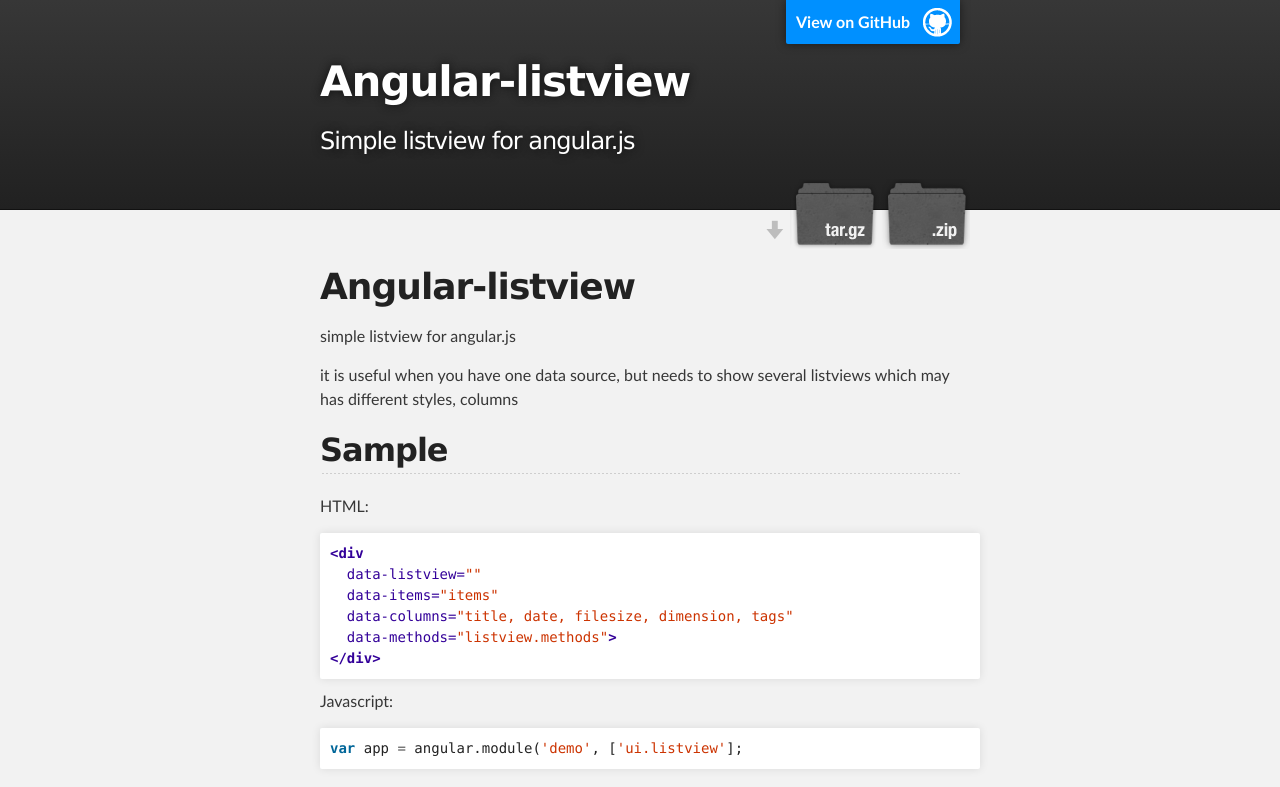
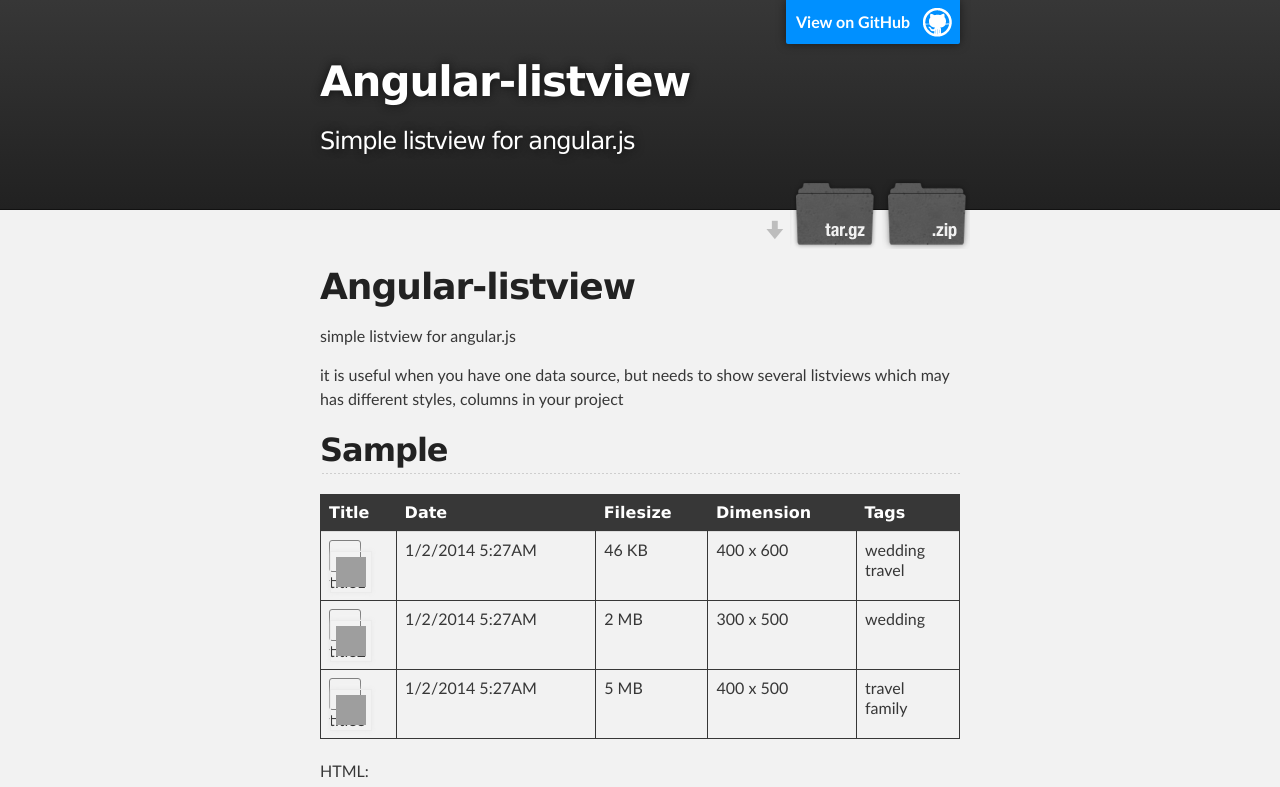
Before and after one commit to yaoyi/angular-listview, a plain HTML site: page index.html in a window 1280 px wide. Shown: the top 787 px of the page. Drawn offline with nearby package versions, Linux system fonts and the light colour scheme; no server answers; grey boxes are pictures that could not be loaded.

Commit message:
update demo assets

```diff
--- a/index.html
+++ b/index.html
@@ -37,7 +37,7 @@
 
 <p>simple listview for angular.js</p>
 
-<p>it is useful when you have one data source, but needs to show several listviews which may has different styles, columns</p>
+<p>it is useful when you have one data source, but needs to show several listviews which may has different styles, columns in your project</p>
 
 <h2>
 <a name="sample" class="anchor" href="#sample"><span class="octicon octicon-link"></span></a>Sample</h2>
--- a/javascripts/app.js
+++ b/javascripts/app.js
@@ -7,7 +7,8 @@
       filesize: "45678",
       width: "400",
       height: "600",
-      tags: ['wedding','travel']
+      tags: ['wedding','travel'],
+      thumb: 'cover1.jpg'
     },
     {
       title: "title2",
@@ -15,7 +16,8 @@
       filesize: "1567802",
       width: "300",
       height: "500",
-      tags: ['wedding']
+      tags: ['wedding'],
+      thumb: 'cover2.jpg'
     },
     {
       title: "title3",
@@ -23,7 +25,8 @@
       filesize: "4567822",
       width: "400",
       height: "500",
-      tags: ['travel', 'family']
+      tags: ['travel', 'family'],
+      thumb: 'cover3.jpg'
     }
   ]
 
@@ -63,10 +66,15 @@
     }
   }
 
+  function thumb(item){
+    return "http://hkbuys.qiniudn.com/" + item.thumb
+  }
+
   $scope.listview = {}
   $scope.listview.methods = {
     date: formatDate,
     filesize: humanFileSize,
-    dimension: formatDimension
+    dimension: formatDimension,
+    thumb: thumb,
   }
 }]);
--- a/javascripts/listview.js
+++ b/javascripts/listview.js
@@ -2,7 +2,6 @@ angular.module('ui.listview', [])
 .directive("listview", ['$compile', '$interpolate','$templateCache', function($compile, $interpolate, $templateCache) {
   return {
     restrict: "EA",
-    replace: true,
     transclude: false,
     scope: {
       listviewId:"@listview",
@@ -24,11 +23,12 @@ angular.module('ui.listview', [])
       });
     },
     controller: function($scope, $interpolate, $compile, $templateCache){
+      $scope.predicate = 'title'
       $scope.getTemplate = function (column) {
-        var prefix = $scope.listviewId ? $scope.listviewId + '-' : '';
-        var template = prefix + 'column-' + column + '.html';
-        var html = $templateCache.get(template);
-        return html ? template : 'column-default.html';
+        var prefix = $scope.listviewId ? $scope.listviewId + '-' : ''
+        var template = prefix + 'column-' + column + '.html'
+        var html = $templateCache.get(template)
+        return html ? template : 'column-' + 'default.html'
       }
       $scope._format = function(column, item){
         return this.methods && this.methods[column]
--- /dev/null
+++ b/listview.html
@@ -0,0 +1,38 @@
+<div class="listview">
+  <table class="table">
+    <thead>
+      <tr>
+        <th ng-repeat="column in columns">
+          {{column | capitalize}}
+        </th>
+      </tr>
+
+    </thead>
+    <tbody>
+      <tr ng-repeat="item in items" class="item">
+        <td ng-repeat="column in columns" class="column column-{{column}}" ng-include="getTemplate(column)"></td>
+      </tr>
+    </tbody>
+  </table>
+</div>
+
+<!-- default -->
+<script type="text/ng-template" id="column-default.html">
+  {{_format(column,item)}}
+</script>
+
+<!-- customize column -->
+<script type="text/ng-template" id="column-title.html">
+  <div class="thumb">
+    <img ng-src="{{methods.thumb(item)}}" alt="">
+  </div>
+  <span>{{_format(column,item)}}</span>
+</script>
+<script type="text/ng-template" id="column-dimension.html">
+  <span>{{_format(column,item)}}</span>
+</script>
+<script type="text/ng-template" id="column-tags.html">
+  <div ng-repeat="tag in item[column]" class="tag">
+    <span>{{tag}}</span>
+  </div>
+</script>
```
